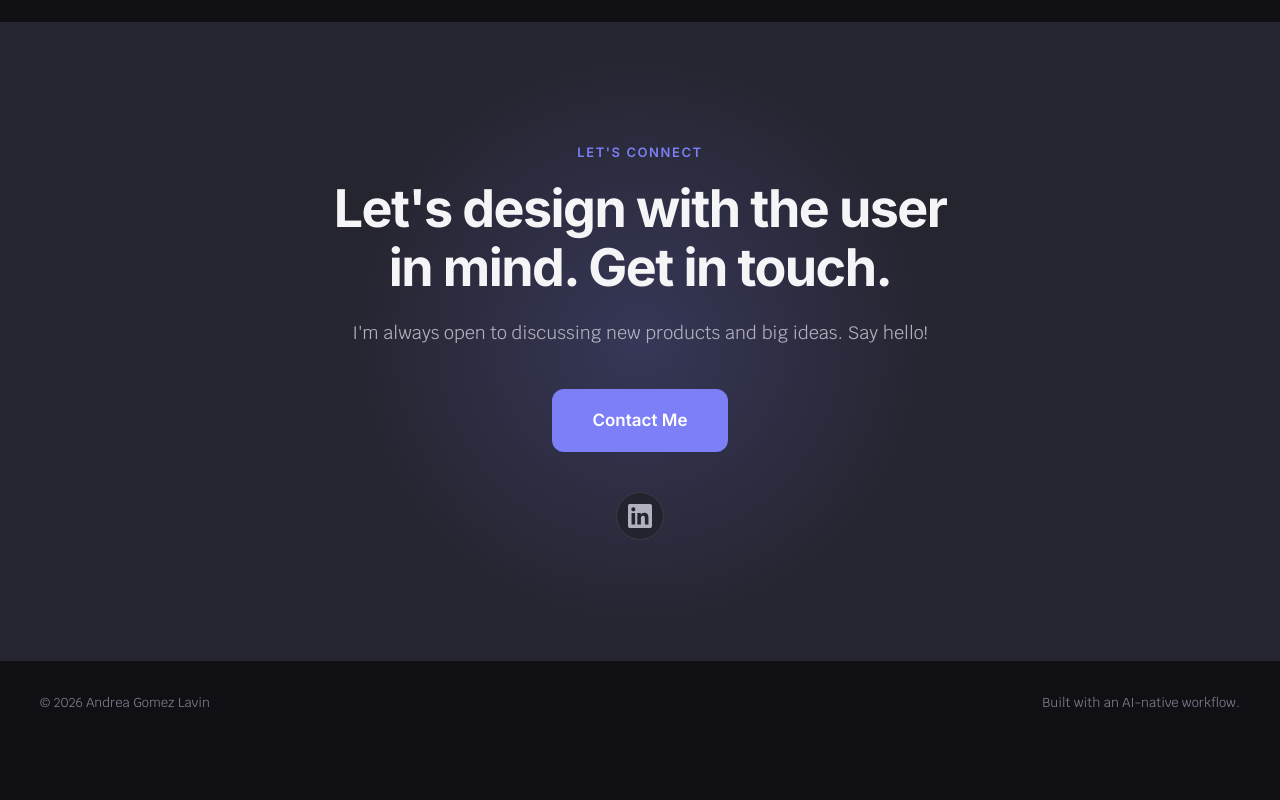
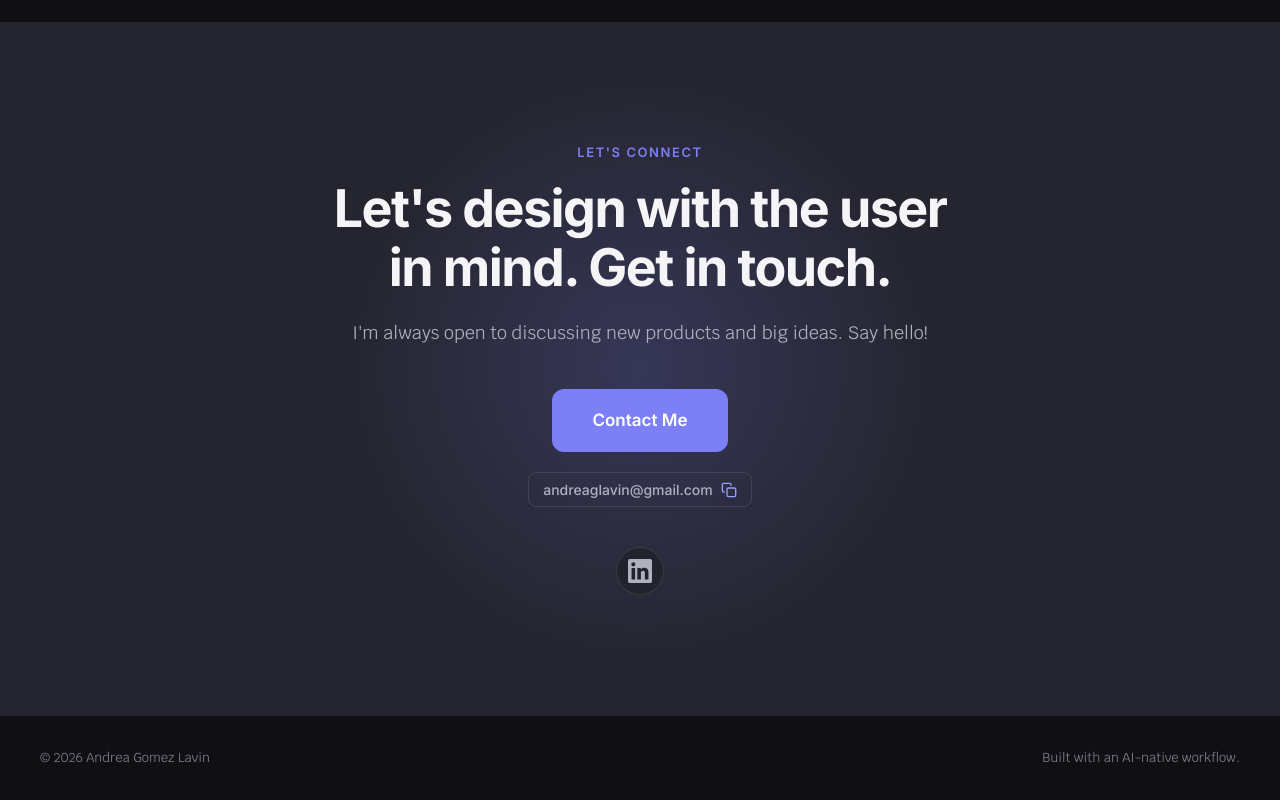
Before and after one commit to andreaglavin/portfolio, a React (Vite) app: page /#/ in a window 1280 px wide. Shown: the part 8046-8846 px from the top of the page. Before the commit the page ends 8792 px from the top, so only its background shows below. Built offline with nearby package versions, Linux system fonts and the light colour scheme.

Commit message:
add email clipboard

```diff
--- a/src/components/sections/Contact.tsx
+++ b/src/components/sections/Contact.tsx
@@ -1,6 +1,23 @@
+import { useState } from 'react';
+
 import { LinkedInIcon } from '@/components/icons/LinkedInIcon';
 
+const EMAIL = 'andreaglavin@gmail.com';
+
 export function Contact() {
+  const [copied, setCopied] = useState(false);
+
+  const copyEmail = async () => {
+    try {
+      await navigator.clipboard.writeText(EMAIL);
+      setCopied(true);
+      setTimeout(() => setCopied(false), 2000);
+    } catch {
+      // navigator.clipboard isn't available (older browsers / non-secure contexts).
+      // Silently fail — the email is still visible and the mailto button still works.
+    }
+  };
+
   return (
     <section className="contact" id="contact">
       <div className="section-container">
@@ -8,7 +25,32 @@ export function Contact() {
           <p className="section-label">Let's Connect</p>
           <h2 className="contact-title">Let's design with the user in mind. Get in touch.</h2>
           <p className="contact-description">I'm always open to discussing new products and big ideas. Say hello!</p>
-          <a href="mailto:andreaglavin@gmail.com" className="btn btn-primary btn-large">Contact Me</a>
+          <a href={`mailto:${EMAIL}`} className="btn btn-primary btn-large">Contact Me</a>
+
+          <button
+            type="button"
+            className="email-copy"
+            onClick={copyEmail}
+            aria-label={copied ? 'Email copied' : 'Copy email address'}
+          >
+            <span className="email-copy-address">{EMAIL}</span>
+            <span className="email-copy-icon" aria-hidden="true">
+              {copied ? (
+                <svg width="16" height="16" viewBox="0 0 24 24" fill="none" stroke="currentColor" strokeWidth="2.5" strokeLinecap="round" strokeLinejoin="round">
+                  <polyline points="20 6 9 17 4 12" />
+                </svg>
+              ) : (
+                <svg width="16" height="16" viewBox="0 0 24 24" fill="none" stroke="currentColor" strokeWidth="2" strokeLinecap="round" strokeLinejoin="round">
+                  <rect x="9" y="9" width="13" height="13" rx="2" ry="2" />
+                  <path d="M5 15H4a2 2 0 0 1-2-2V4a2 2 0 0 1 2-2h9a2 2 0 0 1 2 2v1" />
+                </svg>
+              )}
+            </span>
+            <span className="email-copy-feedback" aria-live="polite">
+              {copied ? 'Copied!' : ''}
+            </span>
+          </button>
+
           <div className="social-links">
             <a href="https://www.linkedin.com/in/andreagola" target="_blank" rel="noreferrer noopener" className="social-link" aria-label="LinkedIn">
               <LinkedInIcon />
--- a/src/styles.css
+++ b/src/styles.css
@@ -1230,6 +1230,51 @@ em {
     margin-bottom: 40px;
 }
 
+.email-copy {
+    display: flex;
+    align-items: center;
+    gap: 8px;
+    width: max-content;
+    margin: 20px auto 0;
+    padding: 8px 14px;
+    background: transparent;
+    border: 1px solid var(--color-border);
+    border-radius: var(--radius-sm);
+    font-family: var(--font-heading);
+    font-size: 14px;
+    font-weight: 500;
+    color: var(--color-text-secondary);
+    cursor: pointer;
+    transition: all var(--transition-fast);
+}
+
+.email-copy:hover {
+    border-color: var(--color-accent);
+    color: var(--color-text);
+    background: var(--color-accent-subtle);
+}
+
+.email-copy-address {
+    user-select: all;
+}
+
+.email-copy-icon {
+    display: inline-flex;
+    align-items: center;
+    color: var(--color-accent-hover);
+}
+
+.email-copy-feedback {
+    font-size: 12px;
+    color: var(--color-accent-hover);
+    min-width: 50px;
+    text-align: left;
+}
+
+.email-copy-feedback:empty {
+    display: none;
+}
+
 .social-links {
     display: flex;
     justify-content: center;
```
